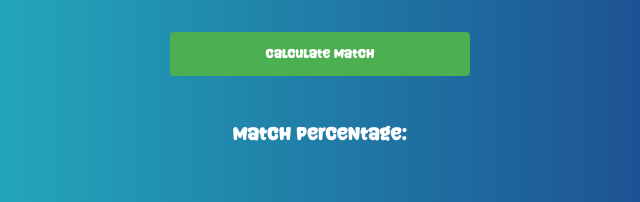
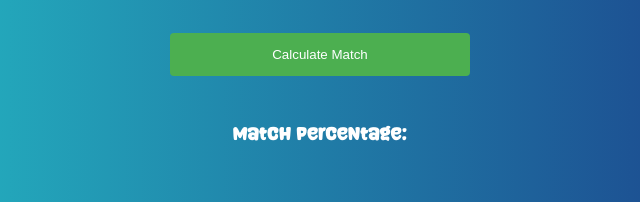
Before and after one commit to electropus/Simple-LoverTest, a plain HTML site: page index.html in a window 1280 px wide. Shown: the part 574-776 px from the top of the page, 320-960 px from the left. Drawn offline with Linux system fonts and the light colour scheme.

Commit message:
Update style.css

```diff
--- a/style.css
+++ b/style.css
@@ -91,10 +91,8 @@ button[type="button"] {
   border: none;
   border-radius: 4px;
   cursor: pointer;
-  font-family: "Cartoon";
 }
 
 button[type="button"]:hover {
   background-color: #45a049;
-  font-family: "Cartoon";
 }
```
